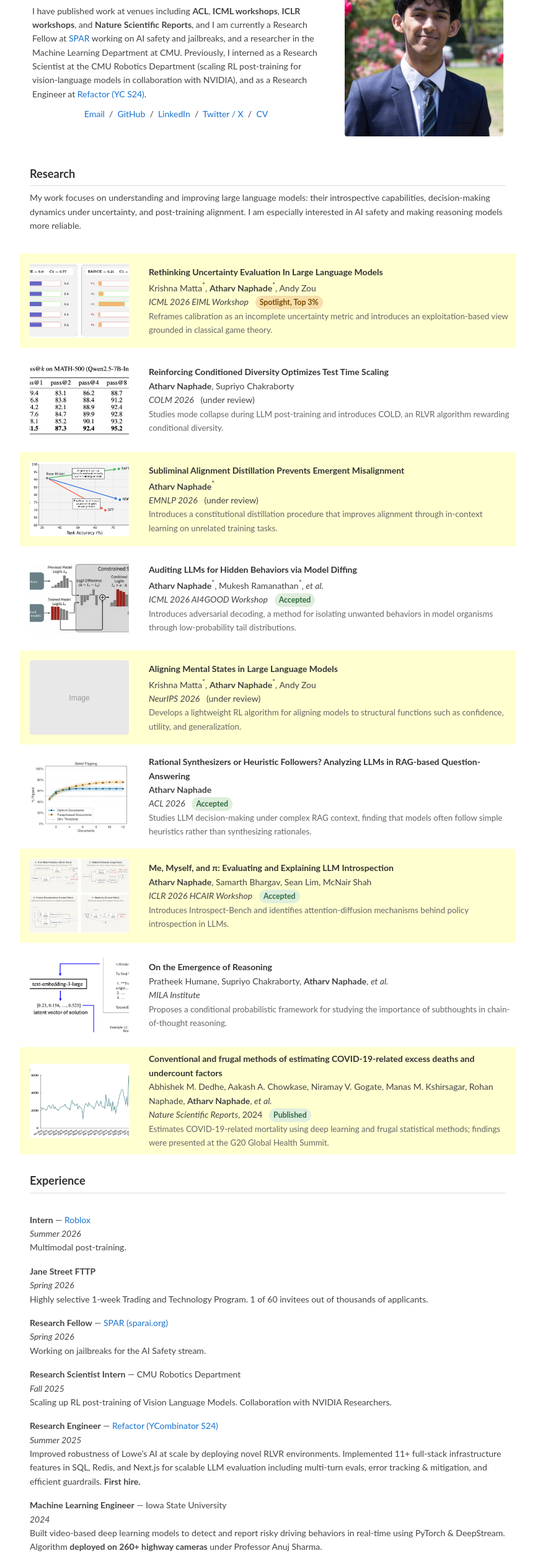
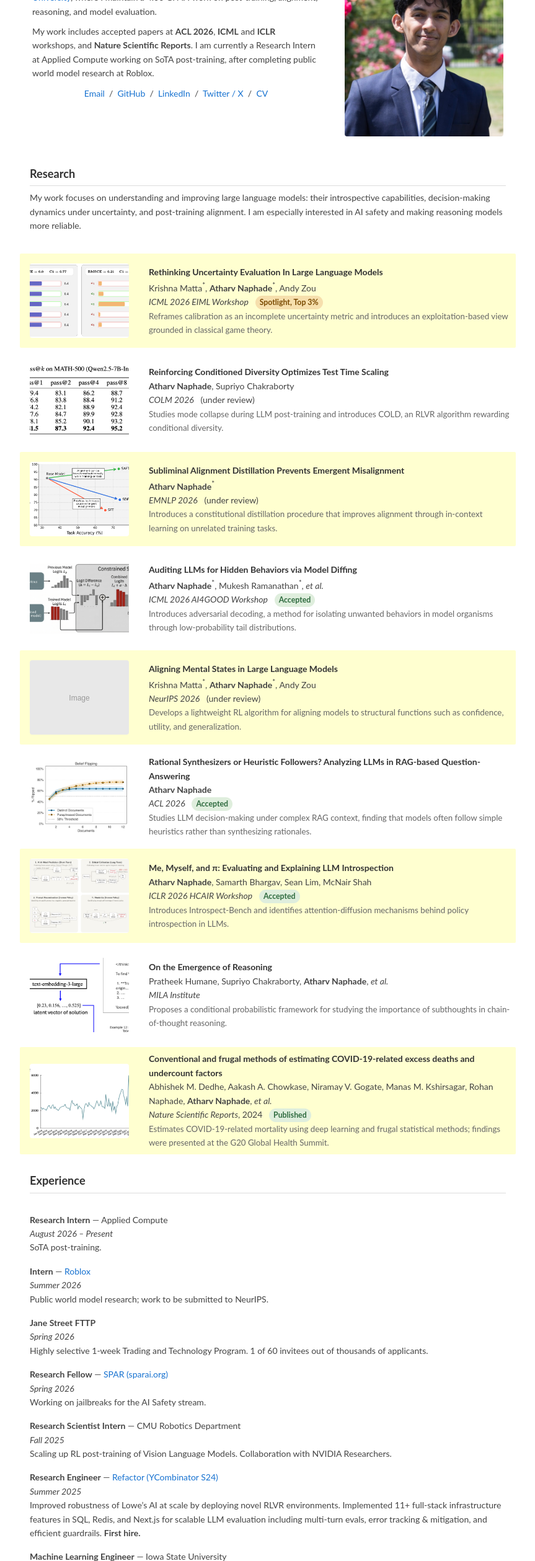
Before and after one commit to dude123studios/dude123studios.github.io, a plain HTML site: page index.html in a window 1280 px wide. Shown: the part 168-2686 px from the top of the page at 62% size, without its empty margins (208-1071 px from the left). Drawn offline with Linux system fonts and the light colour scheme.

Commit message:
Refresh bio and current internship
Co-authored-by: Cursor <cursoragent@cursor.com>

```diff
--- a/index.html
+++ b/index.html
@@ -25,10 +25,10 @@
                     Atharv Naphade
                   </p>
                   <p>
-                    I am an undergrad studying Computer Science (AI track) at <a href="https://www.cmu.edu/">Carnegie Mellon University</a>, where I maintain a 4.00 GPA. My research spans large language models, AI safety, post-training methods, and continual learning.
+                    I am an undergrad studying Computer Science (AI track) at <a href="https://www.cmu.edu/">Carnegie Mellon University</a>, where I maintain a 4.00 GPA. I work on post-training, alignment, reasoning, and model evaluation.
                   </p>
                   <p>
-                    I have published work at venues including <strong>ACL</strong>, <strong>ICML workshops</strong>, <strong>ICLR workshops</strong>, and <strong>Nature Scientific Reports</strong>, and I am currently a Research Fellow at <a href="https://sparai.org/">SPAR</a> working on AI safety and jailbreaks, and a researcher in the Machine Learning Department at CMU. Previously, I interned as a Research Scientist at the CMU Robotics Department (scaling RL post-training for vision-language models in collaboration with NVIDIA), and as a Research Engineer at <a href="https://www.ycombinator.com/companies/blast">Refactor (YC S24)</a>.
+                    My work includes accepted papers at <strong>ACL 2026</strong>, <strong>ICML</strong> and <strong>ICLR</strong> workshops, and <strong>Nature Scientific Reports</strong>. I am currently a Research Intern at Applied Compute working on SoTA post-training, after completing public world model research at Roblox.
                   </p>
                   <p style="text-align:center">
                     <a href="mailto:anaphade@andrew.cmu.edu">Email</a> &nbsp;/&nbsp;
@@ -256,9 +256,17 @@
 
               <tr>
                 <td style="padding:8px 16px;width:75%;vertical-align:top">
+                  <strong>Research Intern</strong> &mdash; Applied Compute
+                  <br><em>August 2026 &ndash; Present</em>
+                  <br>SoTA post-training.
+                </td>
+              </tr>
+
+              <tr>
+                <td style="padding:8px 16px;width:75%;vertical-align:top">
                   <strong>Intern</strong> &mdash; <a href="https://www.roblox.com/">Roblox</a>
                   <br><em>Summer 2026</em>
-                  <br>Multimodal post-training.
+                  <br>Public world model research; work to be submitted to NeurIPS.
                 </td>
               </tr>
 
```
